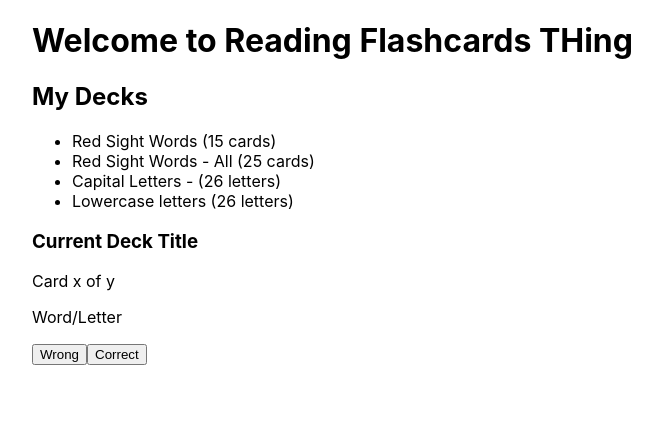
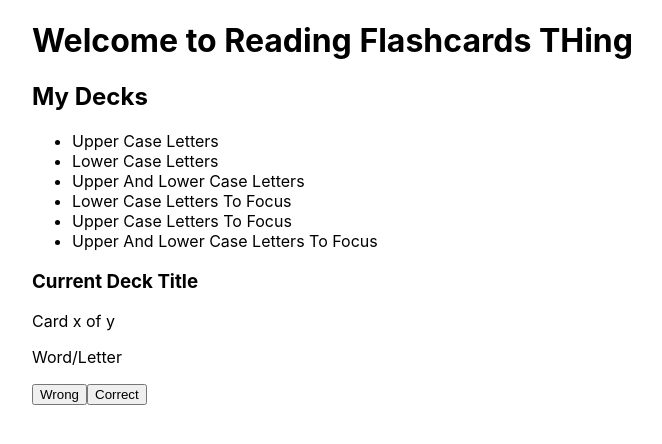
Before and after one commit to rise-erpelding/reading-flashcards, a Next.js app: page / in a window 1280 px wide. Shown: the top 444 px of the page, without its empty margins (0-662 px from the left). Built offline with nearby package versions, Linux system fonts and the light colour scheme.

Commit message:
feat: generate deck names in regular case

```diff
--- a/components/DeckMenu.js
+++ b/components/DeckMenu.js
@@ -1,10 +1,19 @@
-export default function DeckMenu() {
+export default function DeckMenu(props) {
+  const { activeDeck, decks } = props;
+  console.log(activeDeck);
+  console.log(decks);
+  const deckNames = Object.keys(decks);
+  console.log(deckNames);
+  const listedDecks = deckNames.map((deckName, index) => (
+    <li key={index}>{deckName}</li>
+  ));
   return (
     <ul>
-      <li>Red Sight Words (15 cards)</li>
+      {listedDecks}
+      {/* <li>Red Sight Words (15 cards)</li>
       <li>Red Sight Words - All (25 cards)</li>
       <li>Capital Letters - (26 letters)</li>
-      <li>Lowercase letters (26 letters)</li>
+      <li>Lowercase letters (26 letters)</li> */}
     </ul>
   )
 }
--- a/fixtures/decks.js
+++ b/fixtures/decks.js
@@ -6,12 +6,13 @@ import {
   lowerCaseLettersToFocus,
   upperAndLowerCaseLettersToFocus
 } from "./letters";
+import { unCamelCase } from "../helpers/helpers";
 
 export const decks = {
-  upperCaseLetters,
-  lowerCaseLetters,
-  upperAndLowerCaseLetters,
-  lowerCaseLettersToFocus,
-  upperCaseLettersToFocus,
-  upperAndLowerCaseLettersToFocus,
+  [unCamelCase('upperCaseLetters')]: upperCaseLetters,
+  [unCamelCase('lowerCaseLetters')]: lowerCaseLetters,
+  [unCamelCase('upperAndLowerCaseLetters')]: upperAndLowerCaseLetters,
+  [unCamelCase('lowerCaseLettersToFocus')]: lowerCaseLettersToFocus,
+  [unCamelCase('upperCaseLettersToFocus')]: upperCaseLettersToFocus,
+  [unCamelCase('upperAndLowerCaseLettersToFocus')]: upperAndLowerCaseLettersToFocus,
 };
--- /dev/null
+++ b/helpers/helpers.js
@@ -0,0 +1,24 @@
+// function to add the number of the index to the element in the number array
+// this is needed because when we add spaces the index of the next space will increase by 1
+const addIndex = (numArr) => {
+  numArr.forEach((num, index) => {
+    numArr[index] = num + index;
+  });
+  return numArr;
+}
+
+export const unCamelCase = (str) => {
+  const strArr = str.split(''); // string => array
+  const upperCaseIndexes = [];
+  strArr.forEach((letter, index) => {
+    if (letter.toUpperCase() === letter) { // check if letter is uppercase
+      upperCaseIndexes.push(index); // keep track of indexes of uppercase letters
+    }
+  });
+  addIndex(upperCaseIndexes); // increment index of each successive index bc of added spaces
+  strArr[0] = strArr[0].toUpperCase(); // capitalize first letter
+  upperCaseIndexes.forEach((index) => {
+    strArr.splice(index, 0, ' ') // add spaces where we need to
+  });
+  return strArr.join('');
+}
--- a/pages/index.js
+++ b/pages/index.js
@@ -4,11 +4,14 @@ import styles from '../styles/Home.module.css';
 import Card from '../components/Card';
 import DeckMenu from '../components/DeckMenu';
 import Heading from '../components/Heading';
+import { useState } from 'react';
 import { decks } from '../fixtures/decks';
 
 export default function Home() {
-  console.log('hello world')
   console.log(decks);
+  const firstDeck = Object.keys(decks)[0];
+  const [currentDeck, setCurrentDeck] = useState(decks[firstDeck]);
+
   return (
     <div className={styles.container}>
       <Head>
@@ -19,7 +22,7 @@ export default function Home() {
       <main>
         <Heading level="h1" title="Welcome to Reading Flashcards THing" />
         <Heading level="h2" title="My Decks" />
-        <DeckMenu />
+        <DeckMenu decks={decks} activeDeck={currentDeck} setDeck={setCurrentDeck} />
         <Heading level="h3" title="Current Deck Title" />
         <Card />
       </main>
```
